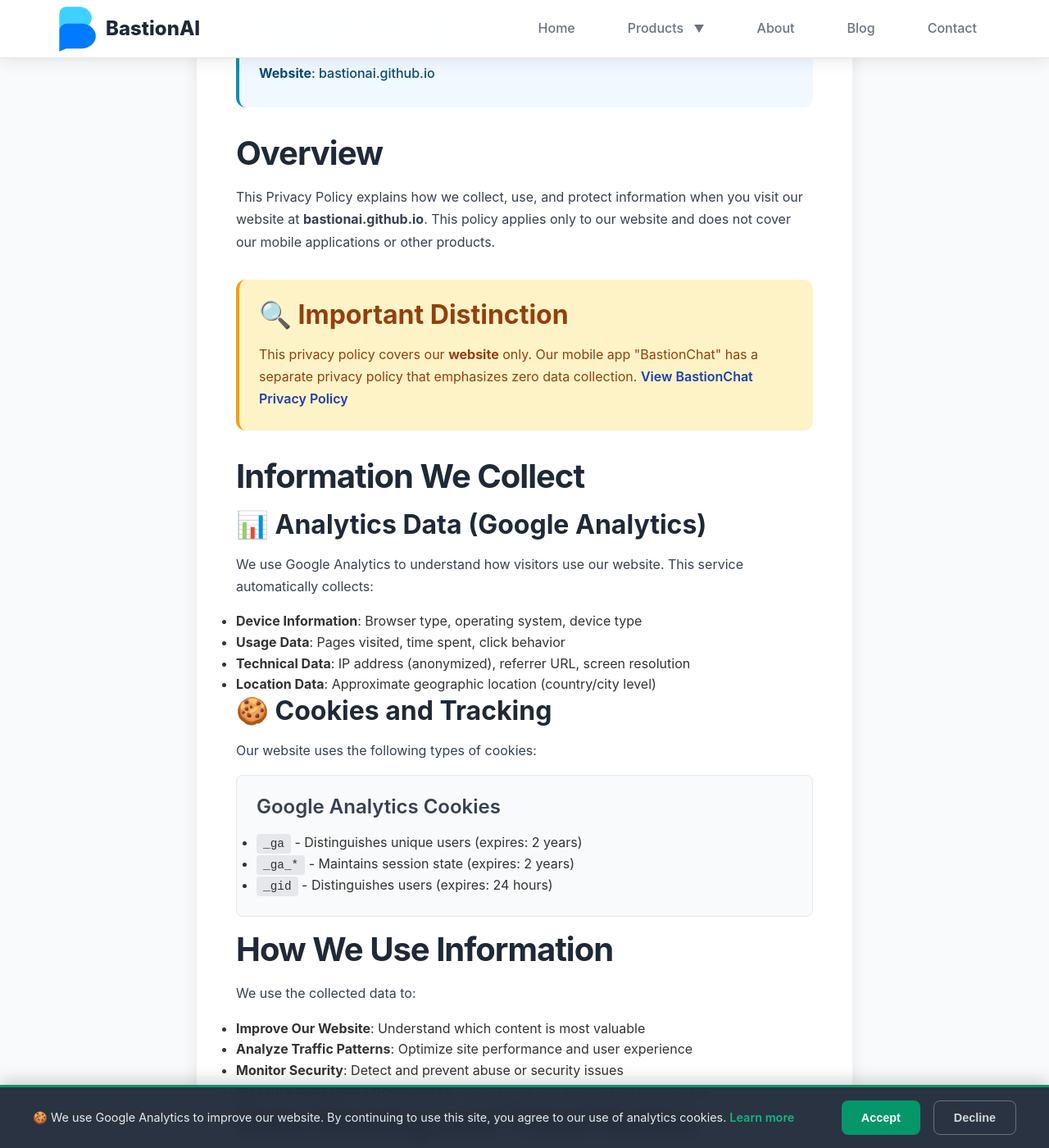
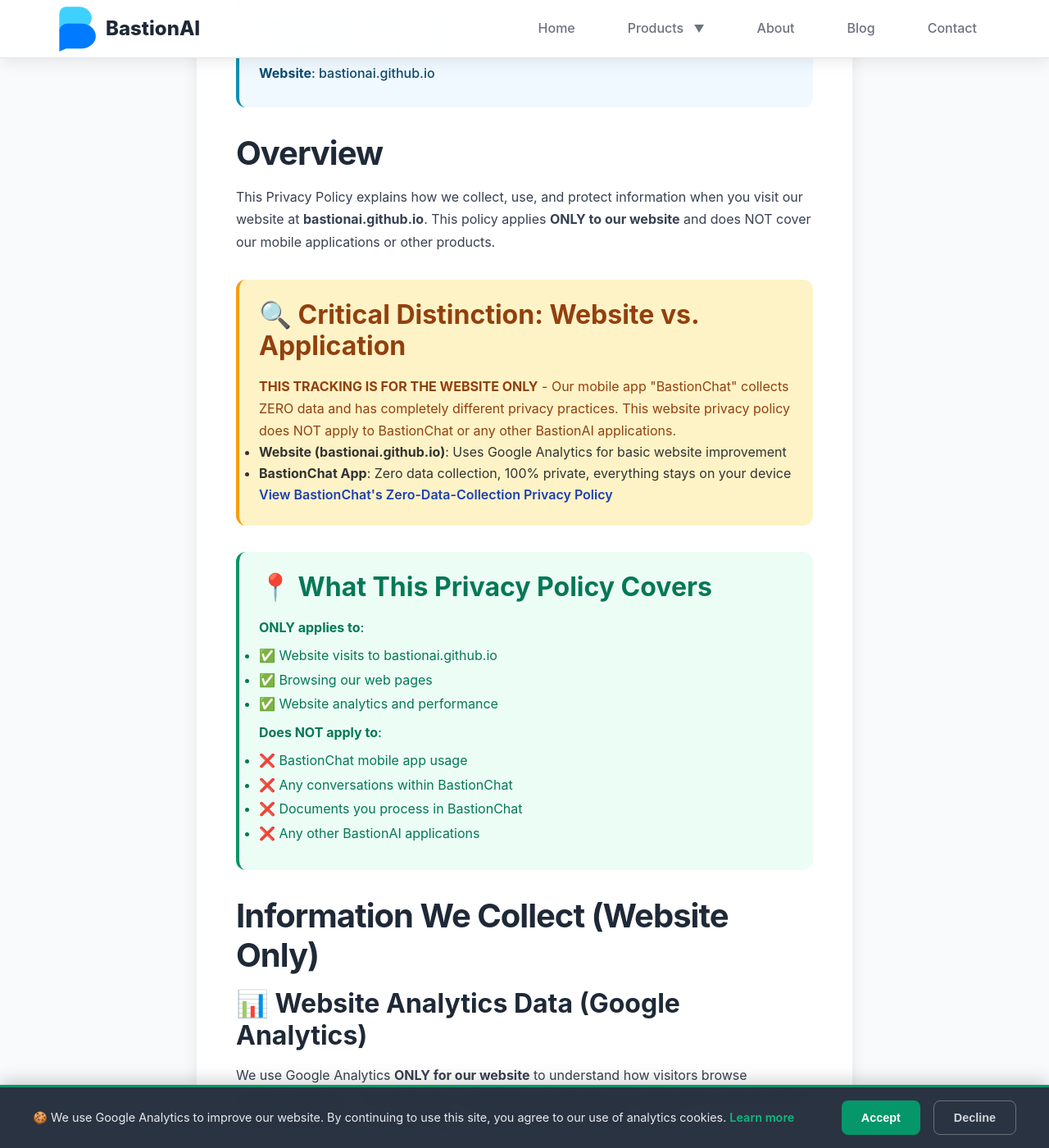
Before and after one commit to BastionAI/bastionai.github.io, a Jekyll site: the page built from website-privacy.md, in a window 1280 px wide and 1400 px high, scrolled down 385 px. Shown: the whole window at 82% size. Built offline with Jekyll 4.4.1, drawn with Linux system fonts in a browser that asks for light colours; some of the changed text lies outside the part shown.

Commit message:
Clarify tracking is ONLY for website, not applications

```diff
--- a/website-privacy.md
+++ b/website-privacy.md
@@ -23,17 +23,39 @@
       </div>
 
       <h2>Overview</h2>
-      <p>This Privacy Policy explains how we collect, use, and protect information when you visit our website at <strong>bastionai.github.io</strong>. This policy applies only to our website and does not cover our mobile applications or other products.</p>
+      <p>This Privacy Policy explains how we collect, use, and protect information when you visit our website at <strong>bastionai.github.io</strong>. This policy applies <strong>ONLY to our website</strong> and does NOT cover our mobile applications or other products.</p>
 
       <div class="important-note">
-        <h3>🔍 Important Distinction</h3>
-        <p>This privacy policy covers our <strong>website</strong> only. Our mobile app "BastionChat" has a separate privacy policy that emphasizes zero data collection. <a href="/privacy-acknowledgments/">View BastionChat Privacy Policy</a></p>
+        <h3>🔍 Critical Distinction: Website vs. Application</h3>
+        <p><strong>THIS TRACKING IS FOR THE WEBSITE ONLY</strong> - Our mobile app "BastionChat" collects ZERO data and has completely different privacy practices. This website privacy policy does NOT apply to BastionChat or any other BastionAI applications.</p>
+        <ul>
+          <li><strong>Website (bastionai.github.io)</strong>: Uses Google Analytics for basic website improvement</li>
+          <li><strong>BastionChat App</strong>: Zero data collection, 100% private, everything stays on your device</li>
+        </ul>
+        <p><a href="/privacy-acknowledgments/">View BastionChat's Zero-Data-Collection Privacy Policy</a></p>
       </div>
 
-      <h2>Information We Collect</h2>
+      <div class="tracking-scope">
+        <h3>📍 What This Privacy Policy Covers</h3>
+        <p><strong>ONLY applies to</strong>:</p>
+        <ul>
+          <li>✅ Website visits to bastionai.github.io</li>
+          <li>✅ Browsing our web pages</li>
+          <li>✅ Website analytics and performance</li>
+        </ul>
+        <p><strong>Does NOT apply to</strong>:</p>
+        <ul>
+          <li>❌ BastionChat mobile app usage</li>
+          <li>❌ Any conversations within BastionChat</li>
+          <li>❌ Documents you process in BastionChat</li>
+          <li>❌ Any other BastionAI applications</li>
+        </ul>
+      </div>
 
-      <h3>📊 Analytics Data (Google Analytics)</h3>
-      <p>We use Google Analytics to understand how visitors use our website. This service automatically collects:</p>
+      <h2>Information We Collect (Website Only)</h2>
+
+      <h3>📊 Website Analytics Data (Google Analytics)</h3>
+      <p>We use Google Analytics <strong>ONLY for our website</strong> to understand how visitors browse bastionai.github.io. This tracking is completely separate from our applications and does NOT affect BastionChat or any other apps. This service automatically collects:</p>
       <ul>
         <li><strong>Device Information</strong>: Browser type, operating system, device type</li>
         <li><strong>Usage Data</strong>: Pages visited, time spent, click behavior</li>
@@ -54,14 +76,26 @@
         </div>
       </div>
 
-      <h2>How We Use Information</h2>
-      <p>We use the collected data to:</p>
+      <h2>How We Use Information (Website Only)</h2>
+      <p>We use the collected data <strong>exclusively for website improvements</strong>. This data is NEVER used for our applications:</p>
       <ul>
-        <li><strong>Improve Our Website</strong>: Understand which content is most valuable</li>
-        <li><strong>Analyze Traffic Patterns</strong>: Optimize site performance and user experience</li>
-        <li><strong>Monitor Security</strong>: Detect and prevent abuse or security issues</li>
-        <li><strong>Measure Marketing Effectiveness</strong>: Understand how people find our website</li>
+        <li><strong>Improve Our Website</strong>: Understand which web pages are most valuable</li>
+        <li><strong>Analyze Web Traffic Patterns</strong>: Optimize website performance and user experience</li>
+        <li><strong>Monitor Website Security</strong>: Detect and prevent website abuse or security issues</li>
+        <li><strong>Measure Website Marketing</strong>: Understand how people find our website</li>
       </ul>
+
+      <div class="no-app-tracking">
+        <h4>🚫 What We DON'T Track</h4>
+        <p><strong>This website tracking does NOT include</strong>:</p>
+        <ul>
+          <li>❌ BastionChat app usage or behavior</li>
+          <li>❌ AI conversations or chat data</li>
+          <li>❌ Documents processed in our apps</li>
+          <li>❌ Application performance or crashes</li>
+          <li>❌ Any data from our mobile applications</li>
+        </ul>
+      </div>
 
       <h2>Data Sharing and Third Parties</h2>
 
@@ -133,10 +167,12 @@
 
       <div class="privacy-summary">
         <h3>📋 Summary</h3>
-        <p><strong>What we collect</strong>: Basic analytics data through Google Analytics to improve our website.</p>
-        <p><strong>How we use it</strong>: To understand visitor behavior and improve user experience.</p>
-        <p><strong>Your control</strong>: You can opt-out of tracking or delete cookies at any time.</p>
-        <p><strong>Third parties</strong>: Only Google Analytics processes your data.</p>
+        <p><strong>Website Only</strong>: This tracking applies ONLY to bastionai.github.io website visits.</p>
+        <p><strong>What we collect</strong>: Basic website analytics through Google Analytics.</p>
+        <p><strong>How we use it</strong>: To understand website visitor behavior and improve web experience.</p>
+        <p><strong>Your control</strong>: You can opt-out of website tracking or delete cookies at any time.</p>
+        <p><strong>Applications</strong>: BastionChat and other apps have zero data collection - completely separate.</p>
+        <p><strong>Third parties</strong>: Only Google Analytics processes website data.</p>
       </div>
 
       <div class="related-policies">
@@ -227,6 +263,62 @@
 .important-note a {
   color: #1e40af;
   font-weight: 600;
+}
+
+.tracking-scope {
+  background: #ecfdf5;
+  padding: 1.5rem;
+  border-radius: 0.75rem;
+  border-left: 4px solid #059669;
+  margin: 2rem 0;
+}
+
+.tracking-scope h3 {
+  margin-bottom: 1rem;
+  color: #047857;
+}
+
+.tracking-scope p {
+  margin: 0.5rem 0;
+  color: #047857;
+  font-weight: 500;
+}
+
+.tracking-scope ul {
+  margin: 0.5rem 0;
+}
+
+.tracking-scope li {
+  color: #047857;
+  margin: 0.25rem 0;
+}
+
+.no-app-tracking {
+  background: #fef2f2;
+  padding: 1.5rem;
+  border-radius: 0.75rem;
+  border-left: 4px solid #ef4444;
+  margin: 1.5rem 0;
+}
+
+.no-app-tracking h4 {
+  margin-bottom: 1rem;
+  color: #dc2626;
+}
+
+.no-app-tracking p {
+  margin: 0.5rem 0;
+  color: #dc2626;
+  font-weight: 500;
+}
+
+.no-app-tracking ul {
+  margin: 0.5rem 0;
+}
+
+.no-app-tracking li {
+  color: #dc2626;
+  margin: 0.25rem 0;
 }
 
 .cookie-types {
```
